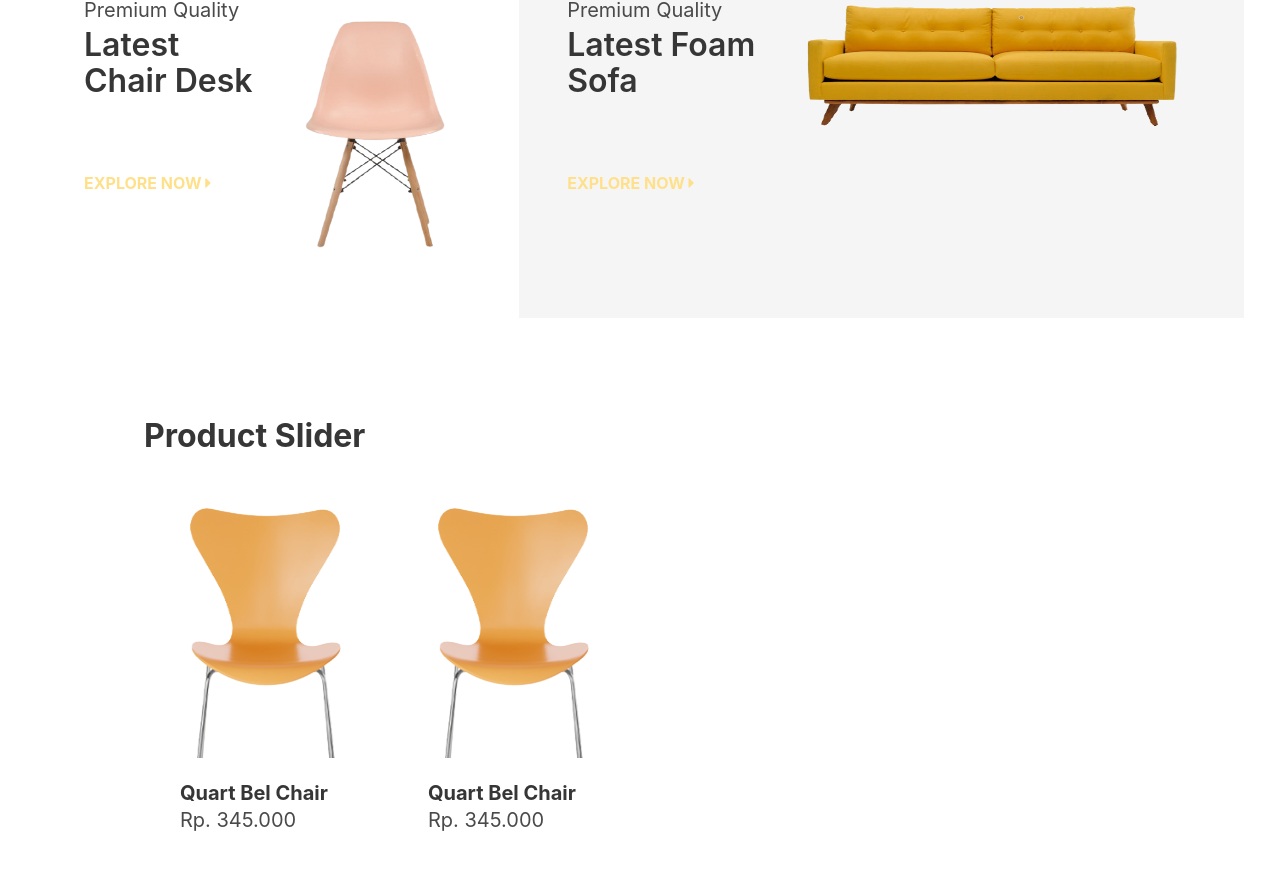
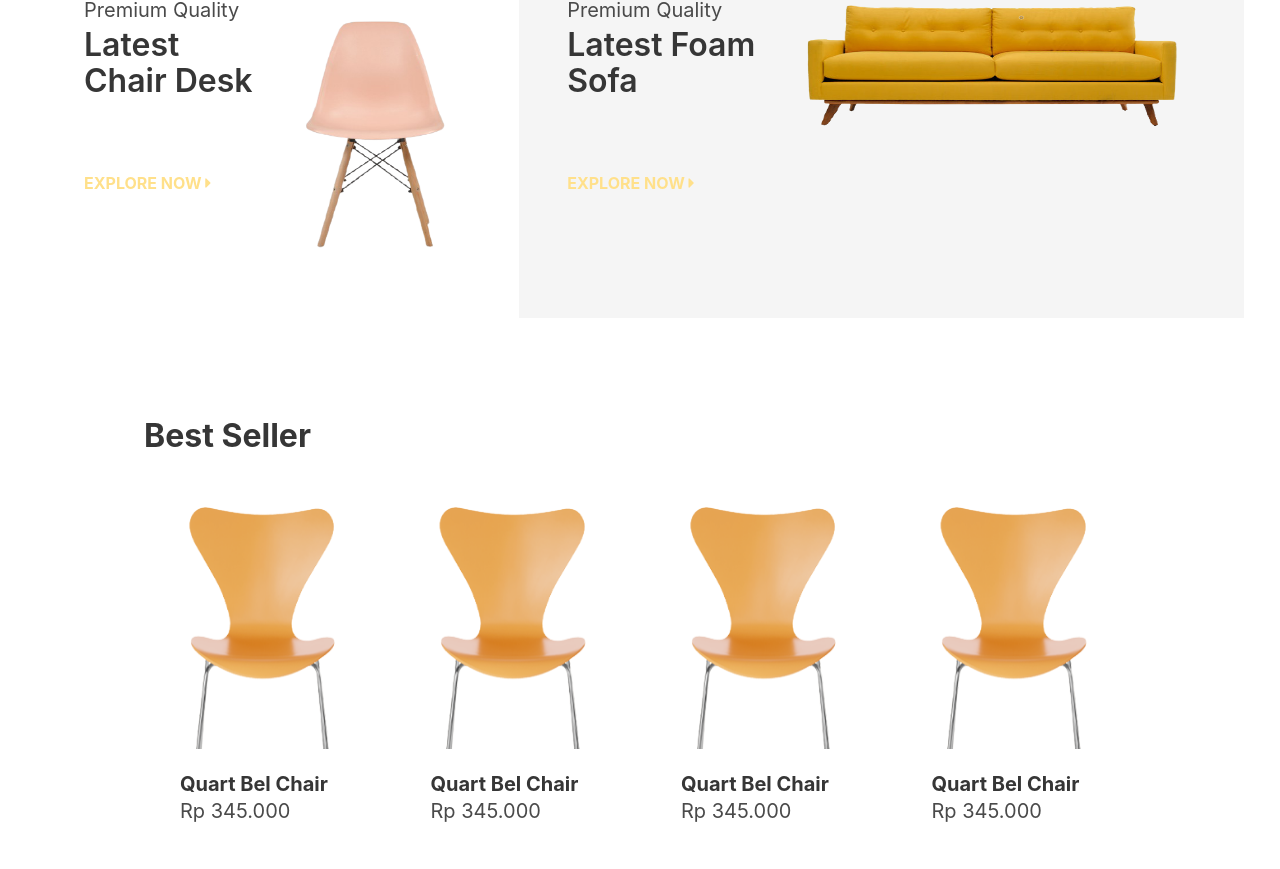
Before and after one commit to anidast/svelte-bulma_aeki, a Svelte app: page / in a window 1280 px wide. Shown: the part 1444-2313 px from the top of the page. Built offline with nearby package versions, Linux system fonts and the light colour scheme.

Commit message:
product slider

```diff
--- a/src/containers/products-slider/index.scss
+++ b/src/containers/products-slider/index.scss
@@ -24,7 +24,7 @@
             padding: 12px;
             transition: 0.3s;
         }
-        .text-chart a{
+        .text-chart{
             opacity: 1;
             visibility: visible;
             transition: 0.3s;
--- a/src/containers/products-slider/index.svelte
+++ b/src/containers/products-slider/index.svelte
@@ -1,48 +1,64 @@
 <script>
-    import "./index.scss";
-</script>
+  import "./index.scss";
+  import { apiUrl } from "../../stores";
+  import { onMount } from "svelte";
+  import Glide from "@glidejs/glide";
 
-<section class="section mx-6 px-6">
-    <p class="title is-size-3 has-text-weight-bold mx-6">Product Slider</p>
+  export let products = [];
+  export let title;
 
-    <div class="columns mx-6">
-        <div class="column">
-            <div class="product_item">
-                <div class="card-image">
-                  <figure class="image is-4by5">
-                    <img src="image/chair2.png" alt="chair">
-                  </figure>
-                </div>
-                <div class="card-content">
-                  <div class="content product_text">
-                    <p class="title is-size-5 has-text-weight-bold mb-5">Quart Bel Chair</p>
-                    <p class="subtitle">Rp. 345.000</p>
-                    <p class="text-chart">
-                      <a href="/">+ ADD TO CHART</a>
-                    </p>
-                  </div>
-                </div>
-              </div>
-        </div>
+  const formatRupiah = (money) => {
+    return new Intl.NumberFormat("id-ID").format(money);
+  };
+
+  onMount(async () => {
+    let ul = document.querySelector(".glide__slides");
+    let card = "";
+    console.log(title);
+
+  // <img src=${$apiUrl + product.product_photos[0].photo_url} alt=${product.name} />
+
+    products.forEach((product) => {
+      card += `
+      <li class="glide__slide">
         <div class="column">
           <div class="product_item">
             <div class="card-image">
               <figure class="image is-4by5">
-                <img src="image/chair2.png" alt="chair">
+                <img src=${product.product_photos[0].photo_url} alt=${product.name} />
               </figure>
             </div>
             <div class="card-content">
               <div class="content product_text">
-                <p class="title is-size-5 has-text-weight-bold mb-5">Quart Bel Chair</p>
-                <p class="subtitle">Rp. 345.000</p>
-                <p class="text-chart">
-                  <a href="/">+ ADD TO CHART</a>
+                <p class="title is-size-5 has-text-weight-bold mb-5">
+                  ${product.name}
                 </p>
+                <p class="subtitle">${"Rp " + formatRupiah(product.price)}</p>
+                <p class="text-chart">+ ADD TO CHART</p>
               </div>
             </div>
           </div>
         </div>
-        <div class="column"></div>
-        <div class="column"></div>
+      </li>`;
+    });
+    ul.innerHTML = card;
+    console.log(ul.innerHTML);
+    new Glide(".glide", {
+      type: "carousel",
+      perView: 4,
+      autoplay: 6000,
+    }).mount();
+  });
+</script>
+
+<section class="section mx-6 px-6">
+  <p class="title is-size-3 has-text-weight-bold mx-6">{title}</p>
+
+  <div class="columns mx-6">
+    <div class="glide">
+      <div class="glide__track" data-glide-el="track">
+        <ul class="glide__slides" />
+      </div>
     </div>
+  </div>
 </section>
--- a/src/pages/home/index.svelte
+++ b/src/pages/home/index.svelte
@@ -1,10 +1,92 @@
 <script>
     import "./index.scss";
-    import { Navbar, Hero, FeaturedCategory, ProductsSlider, Footer } from "../../containers";
+    import {
+        Navbar,
+        Hero,
+        FeaturedCategory,
+        ProductsSlider,
+        Footer,
+    } from "../../containers";
+    import { apiUrl } from "../../stores";
+
+    let products;
+    // let latestProducts = [];
+    let latestProducts = [
+        {
+            name: "Quart Bel Chair",
+            price: 345000,
+            product_photos: [
+                {
+                    photo_url: "image/chair2.png",
+                },
+            ],
+        },
+        {
+            name: "Quart Bel Chair",
+            price: 345000,
+            product_photos: [
+                {
+                    photo_url: "image/chair2.png",
+                },
+            ],
+        },
+        {
+            name: "Quart Bel Chair",
+            price: 345000,
+            product_photos: [
+                {
+                    photo_url: "image/chair2.png",
+                },
+            ],
+        },
+        {
+            name: "Quart Bel Chair",
+            price: 345000,
+            product_photos: [
+                {
+                    photo_url: "image/chair2.png",
+                },
+            ],
+        },
+        {
+            name: "Quart Bel Chair",
+            price: 345000,
+            product_photos: [
+                {
+                    photo_url: "image/chair2.png",
+                },
+            ],
+        },
+    ];
+    let bestSeller = latestProducts;
+
+    // const getlatest = (async () => {
+    //     const response = await fetch($apiUrl + "product", {
+    //         method: "GET",
+    //     });
+    //     res = await response.json();
+    //     if (res.meta.code === "success") {
+    //         products = res.data;
+    //         let len = products.length;
+    //         for (i = len-6; i < len; i++){
+    //             latestProducts = [...latestProducts, products[i]];
+    //         }
+    //     }
+    // })();
+
+    // const getbestseller = (async () => {
+    //     const response = await fetch($apiUrl + "product/sold", {
+    //         method: "GET",
+    //     });
+    //     res = await response.json();
+    //     if (res.meta.code === "success") {
+    //         bestSeller = res.data;
+    //     }
+    // })();
 </script>
 
 <Navbar />
 <Hero />
 <FeaturedCategory />
-<ProductsSlider />
+<ProductsSlider title="Best Seller" products={bestSeller} />
 <Footer />
--- a/src/pages/product/index.svelte
+++ b/src/pages/product/index.svelte
@@ -1,9 +1,69 @@
 <script>
     import "./index.scss";
     import { Navbar, ProductDetail, ProductsSlider, Footer } from "../../containers";
+    import { apiUrl } from "../../stores";
+
+    let product;
+    let products = [
+        {
+            name: "Quart Bel Chair",
+            price: 345000,
+            product_photos: [
+                {
+                    photo_url: "image/chair2.png",
+                },
+            ],
+        },
+        {
+            name: "Quart Bel Chair",
+            price: 345000,
+            product_photos: [
+                {
+                    photo_url: "image/chair2.png",
+                },
+            ],
+        },
+        {
+            name: "Quart Bel Chair",
+            price: 345000,
+            product_photos: [
+                {
+                    photo_url: "image/chair2.png",
+                },
+            ],
+        },
+        {
+            name: "Quart Bel Chair",
+            price: 345000,
+            product_photos: [
+                {
+                    photo_url: "image/chair2.png",
+                },
+            ],
+        },
+        {
+            name: "Quart Bel Chair",
+            price: 345000,
+            product_photos: [
+                {
+                    photo_url: "image/chair2.png",
+                },
+            ],
+        },
+    ];
+
+    // const getproducts = (async () => {
+    //     const response = await fetch($apiUrl + "/" + product.product_category, {
+    //         method: "GET",
+    //     });
+    //     res = await response.json();
+    //     if (res.meta.code === "success") {
+    //         products = res.data;
+    //     }
+    // })();
 </script>
 
 <Navbar />
 <ProductDetail />
-<ProductsSlider />
+<ProductsSlider {products}/>
 <Footer />
```
